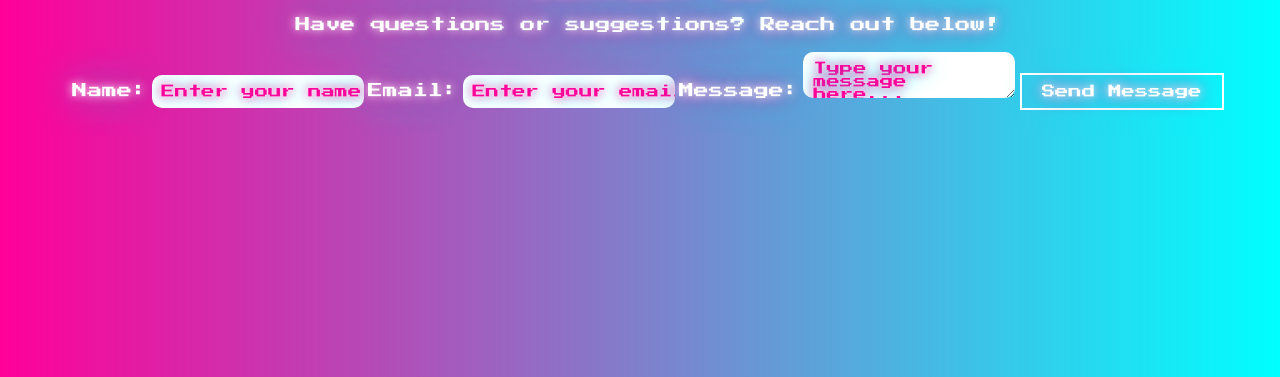
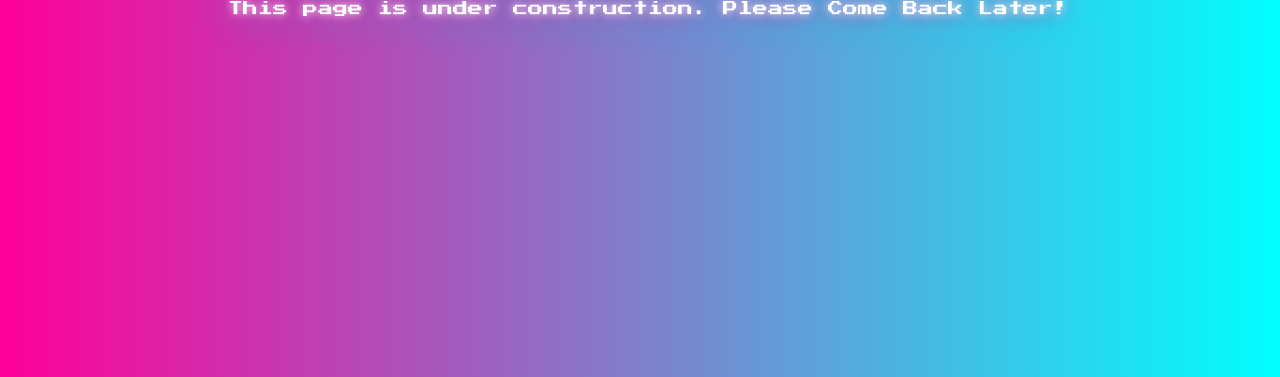
Before and after one commit to DAVIDhaxx666/jubilant-carnival, a plain HTML site: page index.html in a window 1280 px wide. Shown: the part 439-816 px from the top of the page. Drawn offline with Linux system fonts and the light colour scheme.

Commit message:
Update index.html

```diff
--- a/index.html
+++ b/index.html
@@ -11,34 +11,5 @@
     <h1>JumpStart Arcade</h1>
     <p>This page is under construction. Please Come Back Later!</p>
 
-    <div class="contact-container">
-        <h2>Contact Us</h2>
-        <p>Have questions or suggestions? Reach out below!</p>
-<form onsubmit="sendEmail(); return false;">
-    <label for="name">Name:</label>
-    <input type="text" id="name" name="name" placeholder="Enter your name" required>
-
-    <label for="email">Email:</label>
-    <input type="email" id="email" name="email" placeholder="Enter your email" required>
-
-    <label for="message">Message:</label>
-    <textarea id="message" name="message" placeholder="Type your message here..." required></textarea>
-
-    <button type="submit">Send Message</button>
-</form>
-
-<script>
-    function sendEmail() {
-        const name = encodeURIComponent(document.getElementById("name").value);
-        const email = encodeURIComponent(document.getElementById("email").value);
-        const message = encodeURIComponent(document.getElementById("message").value);
-
-        const mailtoLink = `mailto:davidhoffsetz1234@gmail.com?subject=Message from ${name}&body=Name: ${name}%0AEmail: ${email}%0A%0A${message}`;
-
-        window.location.href = mailtoLink;
-    }
-</script>
-
-    </div>
 </body>
 </html>
```
